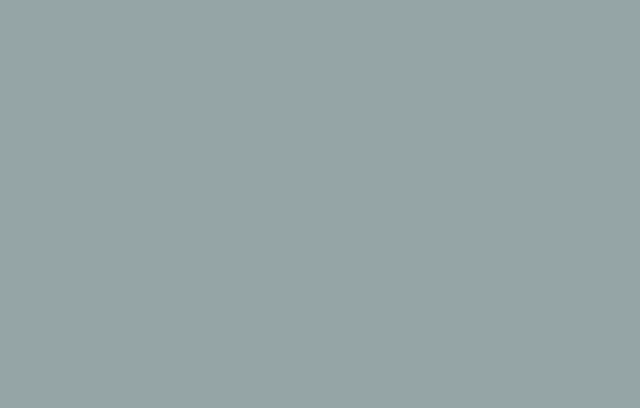
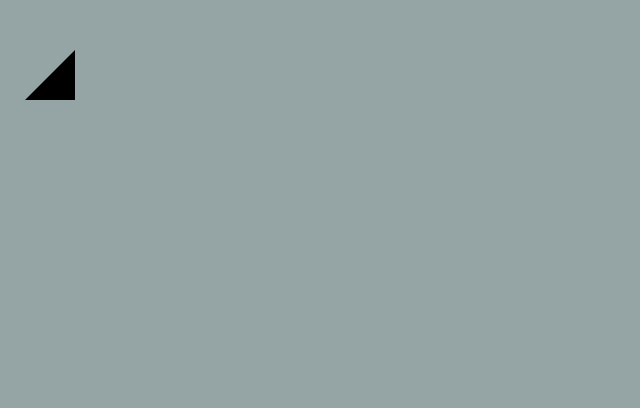
Before and after one commit to danieladelvos/pluralsight-html5-fundamentals, a website: page canvas.html in a window 1280 px wide. Shown: the whole page, without its empty margins (0-640 px from the left). Drawn offline with nearby package versions, Linux system fonts and the light colour scheme.

Commit message:
canvas basic shape

```diff
--- a/canvas.html
+++ b/canvas.html
@@ -12,7 +12,9 @@
   <link rel="stylesheet" href="css/index.css">
 </head>
 <body>
-
+<section>
+<canvas id="canvas" width="600" height="400"></canvas>
+</section>
   <script src="js/canvas.js"></script>
 </body>
 </html>
--- a/js/canvas.js
+++ b/js/canvas.js
@@ -1,3 +1,13 @@
 document.addEventListener('DOMContentLoaded', function(e) {
-  console.log('testcanvas');
+  var canvas, context;
+  canvas = document.getElementById('canvas');
+
+  if (canvas && canvas.getContext) {
+    context = canvas.getContext('2d');
+  context.beginPath();
+  context.moveTo(75, 50);
+  context.lineTo(75, 100);
+  context.lineTo(25, 100);
+  context.fill();
+  }
 });
```
